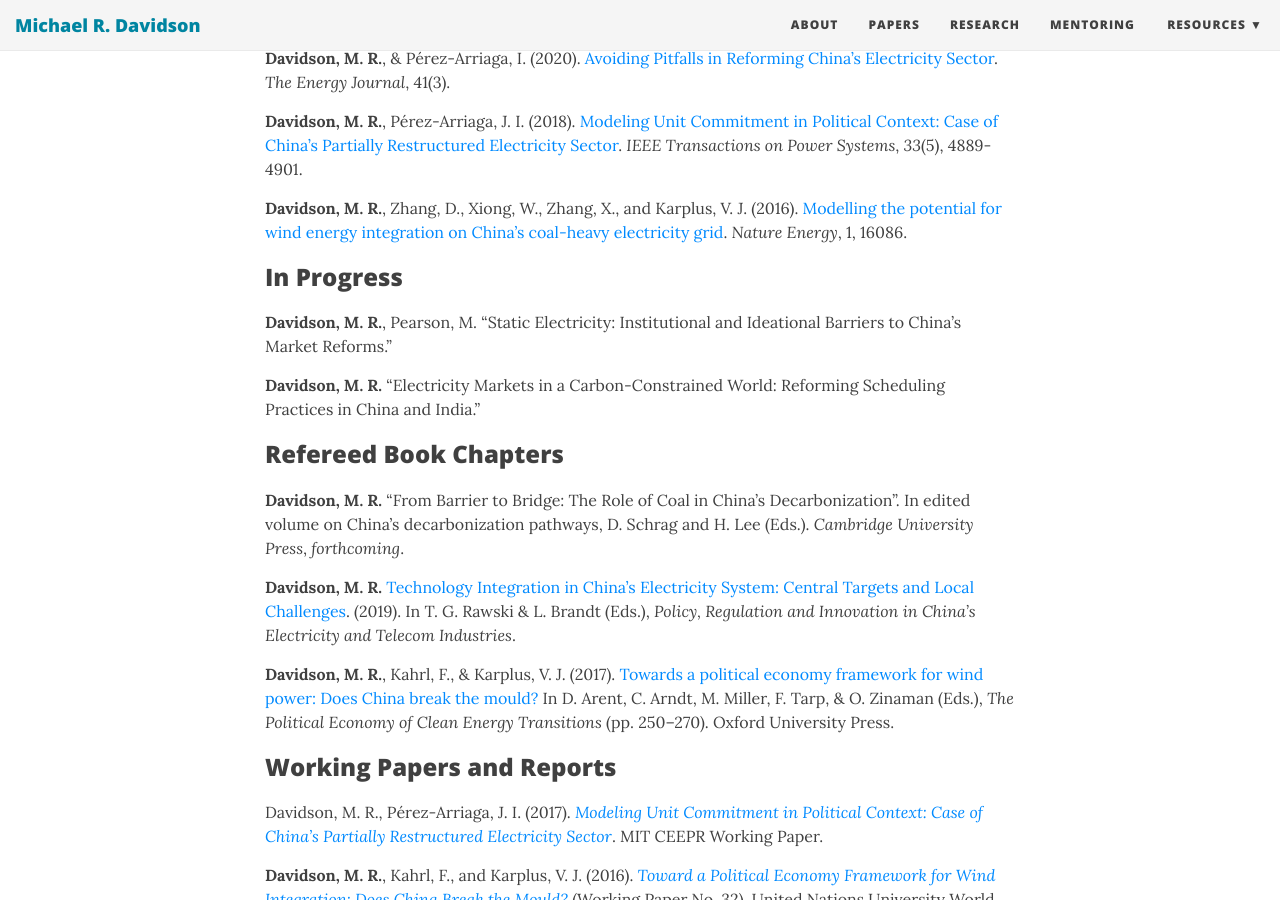
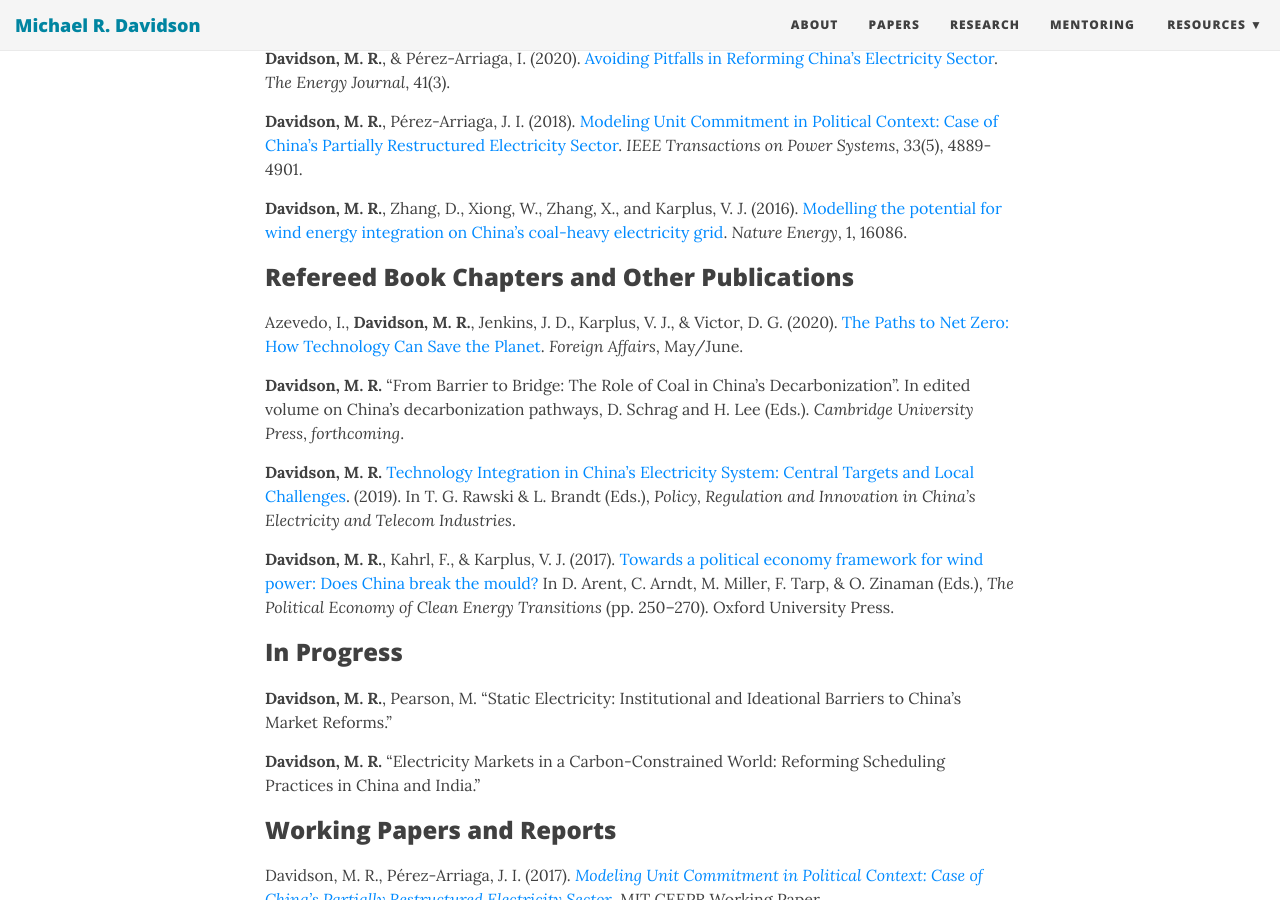
Before and after one commit to east-winds/east-winds.github.io, a Jekyll site: the page built from papers.md, in a window 1280 px wide and 900 px high, scrolled down 227 px. Built offline with Jekyll 4.4.1, drawn with Linux system fonts in a browser that asks for light colours; nearby versions of some CDN libraries.

Commit message:
FA paper-2

```diff
--- a/papers.md
+++ b/papers.md
@@ -15,13 +15,10 @@ published: true
 **Davidson, M. R.**, Zhang, D., Xiong, W., Zhang, X., and Karplus, V. J. (2016). [Modelling the potential for wind energy integration on China's coal-heavy electricity grid](/2016-06-20-modelling-wind-energy-potential-China/). _Nature Energy_, 1, 16086.
 
 
-## In Progress ##
+## Refereed Book Chapters and Other Publications ##
 
-**Davidson, M. R.**, Pearson, M. "Static Electricity: Institutional and Ideational Barriers to China’s Market Reforms."
+Azevedo, I., **Davidson, M. R.**, Jenkins, J. D., Karplus, V. J., & Victor, D. G. (2020). [The Paths to Net Zero: How Technology Can Save the Planet](/2020-04-13-paths-to-net-zero/). _Foreign Affairs_, May/June.
 
-**Davidson, M. R.** "Electricity Markets in a Carbon-Constrained World: Reforming Scheduling Practices in China and India."
-
-## Refereed Book Chapters ##
 
 **Davidson, M. R.** "From Barrier to Bridge: The Role of Coal in China’s Decarbonization". In edited volume on China's decarbonization pathways, D. Schrag and H. Lee (Eds.). _Cambridge University Press_, _forthcoming_.
 
@@ -31,6 +28,12 @@ published: true
 
 
 **Davidson, M. R.**, Kahrl, F., & Karplus, V. J. (2017). [Towards a political economy framework for wind power: Does China break the mould?](/2017-04-12-oup-political-economy-framework-wind-china/) In D. Arent, C. Arndt, M. Miller, F. Tarp, & O. Zinaman (Eds.), _The Political Economy of Clean Energy Transitions_ (pp. 250–270). Oxford University Press.
+
+## In Progress ##
+
+**Davidson, M. R.**, Pearson, M. "Static Electricity: Institutional and Ideational Barriers to China’s Market Reforms."
+
+**Davidson, M. R.** "Electricity Markets in a Carbon-Constrained World: Reforming Scheduling Practices in China and India."
 
 
 ## Working Papers and Reports ##
```
Also changed, not shown: _posts/2020-04-13-paths-to-net-zero.md (+1 -1 lines).
